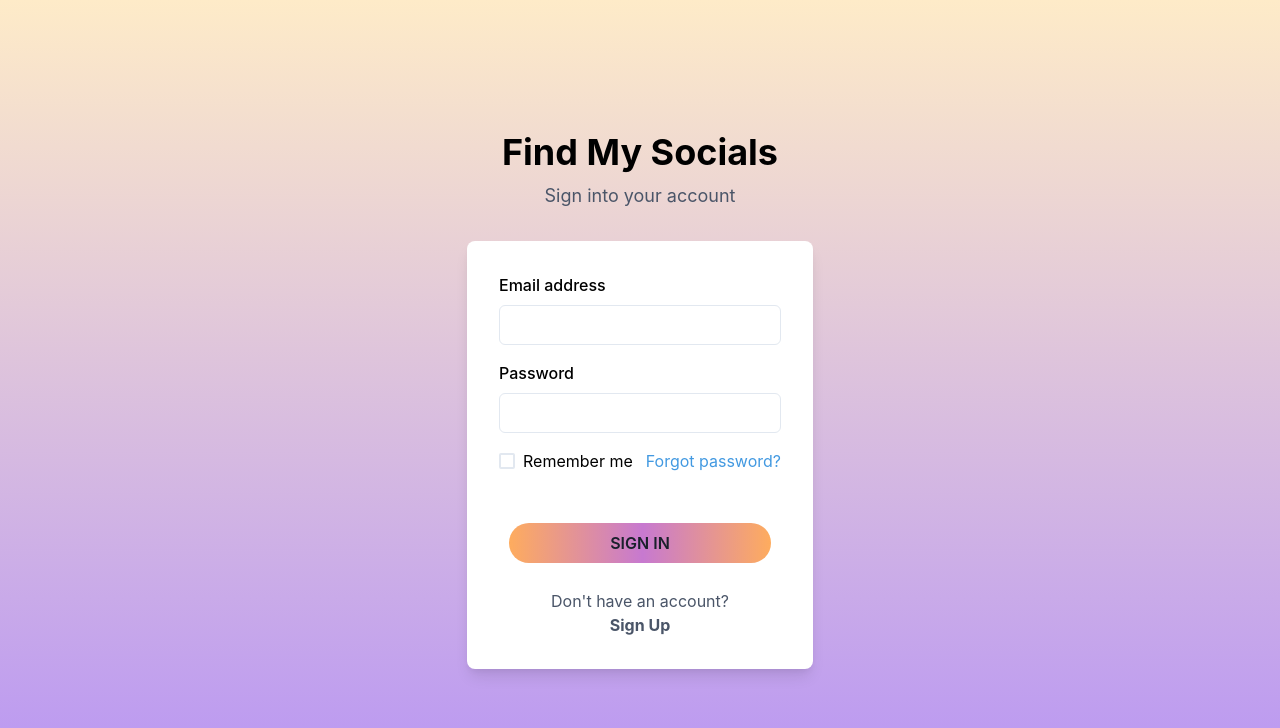
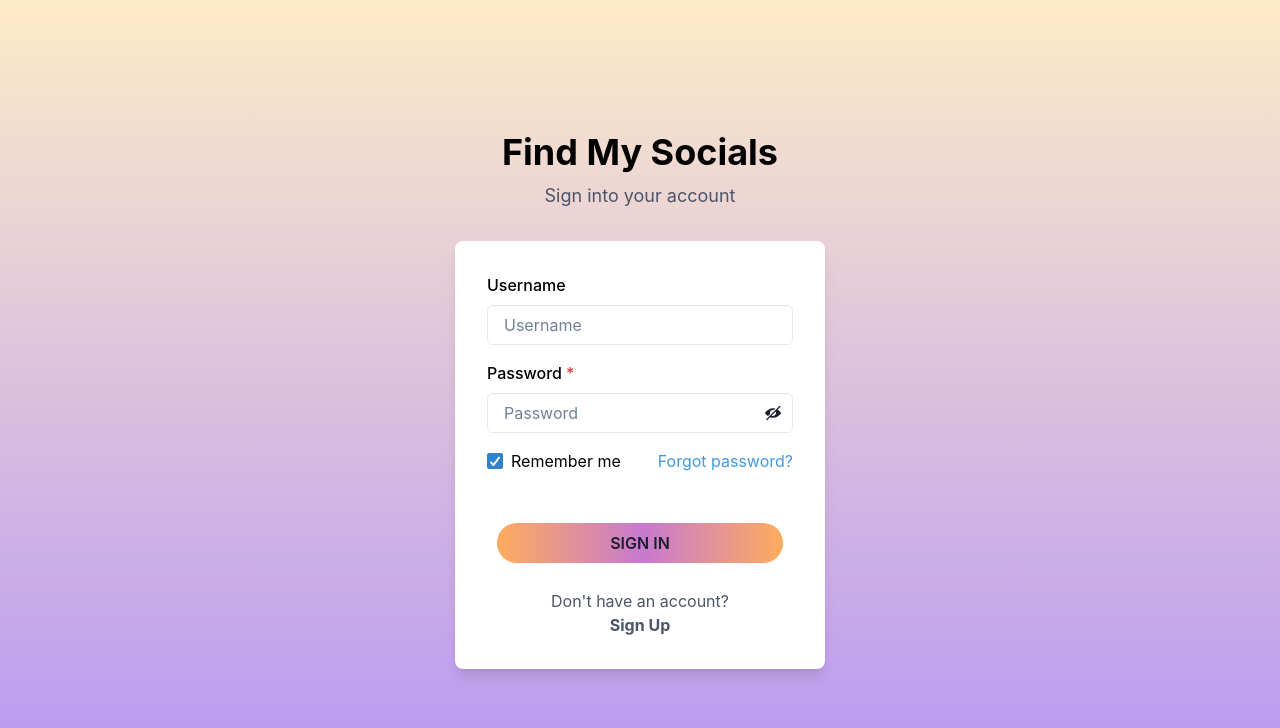
Before and after one commit to faizaj0/FindMySocials, a React (Create React App) app: page /signin in a window 1280 px wide. Shown: the top 728 px of the page. Built offline with nearby package versions, Linux system fonts and the light colour scheme.

Commit message:
refactored inputs into separate components

```diff
--- a/src/components/AccountFormGeneral.js
+++ b/src/components/AccountFormGeneral.js
@@ -11,11 +11,9 @@ import {
   Input,
 } from "@chakra-ui/react";
 
-import { Swiper, SwiperSlide } from "swiper/react";
-import "swiper/css";
-
-import DatePicker from "react-multi-date-picker";
-import "react-multi-date-picker/styles/layouts/mobile.css";
+import SelectInput from "./SelectInput";
+import { genderOptions } from "../constants/config";
+import DatepickerInput from "./DatepickerInput";
 
 export default function AccountFormGeneral() {
   const [firstName, setFirstName] = useState("");
@@ -56,32 +54,15 @@ export default function AccountFormGeneral() {
           />
         </FormControl>
 
-        <FormControl id="dob" isRequired>
-          <FormLabel>Date of Birth</FormLabel>
-          <DatePicker
-            className="rmdp-mobile"
-            selected={dob}
-            onChange={(date) => setDOB(date)}
-            inputClass = "calender"
-          />
-        </FormControl>
+        <DatepickerInput date={dob} setDate={setDOB} label={'Date of Birth'} />
 
-        <FormControl id="password" isRequired>
-          <FormLabel>Gender</FormLabel>
-          <Select
-            placeholder="Select Gender"
-            value={gender}
-            onChange={(e) => setGender(e.target.value)}
-          >
-            <option value="M">Male</option>
-            <option value="F">Female</option>
-            <option value="TMM">Transgender Male</option>
-            <option value="TMF">Transgender Female</option>
-            <option value="NC">Gender Variant/Non-Conforming</option>
-            <option value="NL">Other/Not Listed</option>
-            <option value="NA">Prefer Not to Say</option>
-          </Select>
-        </FormControl>
+        <SelectInput
+          value={gender}
+          setValue={setGender}
+          placeholder={'Select Gender'}
+          label={'Gender'}
+          options={genderOptions}
+        />
 
         <Stack spacing={10} pt={2}>
           <Button
--- /dev/null
+++ b/src/components/DatepickerInput.js
@@ -0,0 +1,18 @@
+import { FormControl, FormLabel } from "@chakra-ui/react";
+
+import DatePicker from "react-multi-date-picker";
+import "react-multi-date-picker/styles/layouts/mobile.css";
+
+export default function DatepickerInput({ date, setDate, label }) {
+    return (
+        <FormControl className={'datepicker-input'} isRequired>
+            <FormLabel>{label}</FormLabel>
+            <DatePicker
+                className="rmdp-mobile"
+                selected={date}
+                onChange={(date) => setDate(date)}
+                inputClass="calender"
+            />
+        </FormControl>
+    )
+}
--- a/src/components/PasswordInput.js
+++ b/src/components/PasswordInput.js
@@ -13,6 +13,7 @@ export default function PasswordInput({ value, setValue, label }) {
                     type={showPassword ? "text" : "password"}
                     value={value}
                     onChange={(e) => setValue(e.target.value)}
+                    placeholder={label}
                 />
                 <InputRightElement h={"full"}>
                 <Button
--- /dev/null
+++ b/src/components/SelectInput.js
@@ -0,0 +1,20 @@
+import { FormControl, FormLabel, Select } from "@chakra-ui/react"
+
+export default function SelectInput({ value, setValue, options, label, placeholder }) {
+    return (
+        <FormControl isRequired>
+            <FormLabel>{label}</FormLabel>
+            <Select
+                placeholder={placeholder}
+                value={value}
+                onChange={(e) => setValue(e.target.value)}
+            >
+                {options.map((option, index) => {
+                    return (
+                        <option key={index} value={option.value}>{option.label}</option>
+                    )
+                })}
+            </Select>
+        </FormControl>
+    )
+}
--- a/src/components/signinform.js
+++ b/src/components/signinform.js
@@ -18,27 +18,21 @@ import {
 import { handleReq, setUserToken } from '../constants/utils';
 import { apiURL } from '../constants/config';
 import { apiPaths, paths } from '../constants/paths';
+import PasswordInput from './PasswordInput';
 
 export default function SignInForm() {
   const navigate = useNavigate();
+
   const [rememberMe, setRememberMe] = useState(true);
-  const [email, setEmail] = useState('');
   const [password, setPassword] = useState('');
-  const [postcode, setPostcode] = useState('');
-  const [emailValid, setEmailValid] = useState(false);
+  const [username, setUsername] = useState('');
 
-  useEffect(() => {
-      if (email.includes("@")) {
-          setEmailValid(true);
-      } else {
-          setEmailValid(false);
-      }
-  }, [email])
+  useEffect(() => {console.log(rememberMe)}, [rememberMe])
 
   async function handleSubmit() {
     const url = apiURL + apiPaths.TOKEN_AUTH;
     const body = {
-      username: email,
+      username: username,
       password: password,
     };
     const method = 'POST';
@@ -80,25 +74,31 @@ export default function SignInForm() {
             p={8}
           >
             <Stack spacing={4}>
+
               <FormControl id="email">
                 <FormLabel>
-                  Email address
+                  Username
                 </FormLabel>
-                <Input type="email" onChange={(e) => setEmail(e.target.value)} />
+                <Input
+                  type="text"
+                  value={username}
+                  onChange={(e) => setUsername(e.target.value)}
+                  placeholder={'Username'}
+                />
               </FormControl>
-              <FormControl id="password">
-                <FormLabel>
-                  Password
-                </FormLabel>
-                <Input type="password" onChange={(e) => setPassword(e.target.value)} />
-              </FormControl>
+
+              <PasswordInput value={password} setValue={setPassword} label={'Password'} />
+
               <Stack spacing={10}>
                 <Stack
                   direction={{ base: 'column', sm: 'row' }}
                   align={'start'}
                   justify={'space-between'}
                 >
-                  <Checkbox>
+                  <Checkbox
+                    isChecked={rememberMe}
+                    onChange={() => setRememberMe(!rememberMe)}
+                  >
                     Remember me
                   </Checkbox>
                   <Link color={'blue.400'}>
--- a/src/constants/config.js
+++ b/src/constants/config.js
@@ -1 +1,11 @@
 export const apiURL = 'http://127.0.0.1:8006';
+
+export const genderOptions = [
+    {label: 'Male', value: 'M'},
+    {label: 'Female', value: 'F'},
+    {label: 'Transgender Male', value: 'TMM'},
+    {label: 'Transgender Female', value: 'TMF'},
+    {label: 'Gender Variant/Non-Conforming', value: 'NC'},
+    {label: 'Other/Not Listed', value: 'NL'},
+    {label: 'Prefer Not to Say', value: 'NA'},
+]
--- a/src/screens/signup.js
+++ b/src/screens/signup.js
@@ -23,6 +23,9 @@ import {
 import { ViewIcon, ViewOffIcon } from "@chakra-ui/icons";
 import { paths } from "../constants/paths";
 import PasswordInput from "../components/PasswordInput";
+import SelectInput from "../components/SelectInput";
+import { genderOptions } from "../constants/config";
+import DatepickerInput from "../components/DatepickerInput";
 
 export default function SignUp() {
 
@@ -39,6 +42,8 @@ export default function SignUp() {
   const [username, setUsername] = useState('');
   const [firstName, setFirstName] = useState('');
   const [lastName, setLastName] = useState('');
+  const [gender, setGender] = useState('');
+
   const [dob, setDOB] = useState(new Date());
   const [showPassword, setShowPassword] = useState(false);
 
@@ -119,20 +124,25 @@ export default function SignUp() {
                 <Box>
                   <FormControl id="firstName" isRequired>
                     <FormLabel>First Name</FormLabel>
-                    <Input type="text" />
+                    <Input type="text" placeholder="First Name" value={firstName} onChange={(e) => setFirstName(e.target.value)} />
                   </FormControl>
                 </Box>
                 <Box>
-                  <FormControl id="lastName">
+                  <FormControl id="lastName" isRequired>
                     <FormLabel>Last Name</FormLabel>
-                    <Input type="text" />
+                    <Input type="text" placeholder="Last Name" value={lastName} onChange={(e) => setLastName(e.target.value)} />
                   </FormControl>
                 </Box>
               </HStack>
 
+              <FormControl id="username" isRequired>
+                <FormLabel>Username</FormLabel>
+                <Input type="email" placeholder="Username" value={username} onChange={(e) => setUsername(e.target.value)} />
+              </FormControl>
+
               <FormControl id="email" isRequired>
                 <FormLabel>Email address</FormLabel>
-                <Input type="email" postcode={'Email'} value={email} onChange={(e) => setEmail(e.target.value)} />
+                <Input type="email" placeholder={'Email'} value={email} onChange={(e) => setEmail(e.target.value)} />
                 <Text size={'xs'} color={'red'} textAlign={'left'}>{email && !emailValid && 'Incorrect Email'}</Text>
               </FormControl>
 
@@ -141,6 +151,16 @@ export default function SignUp() {
                 <Input type="text" placeholder="Postcode" value={postcode} onChange={(e) => setPostcode(e.target.value.toUpperCase())} />
                 <Text size={'xs'} color={'red'} textAlign={'left'}>{postcode && !postcodeValid && 'Incorrect Postcode'}</Text>
               </FormControl>
+
+              <DatepickerInput date={dob} setDate={setDOB} label={'Date of Birth'} />
+
+              <SelectInput
+                value={gender}
+                setValue={setGender}
+                placeholder={'Select Gender'}
+                label={'Gender'}
+                options={genderOptions}
+              />
 
               <PasswordInput value={password} setValue={setPassword} label={'Password'} />
               <PasswordInput value={passwordConfirm} setValue={setPasswordConfirm} label={'Confirm Password'} />
```
